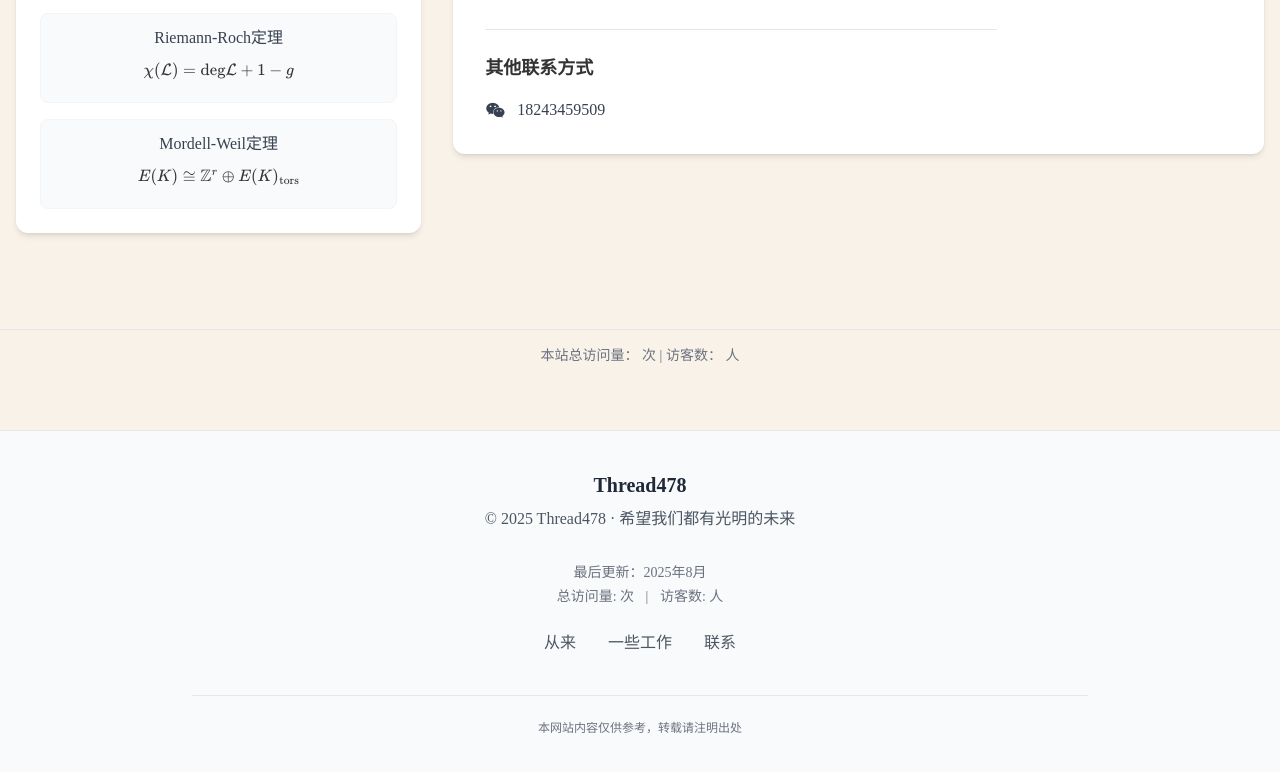
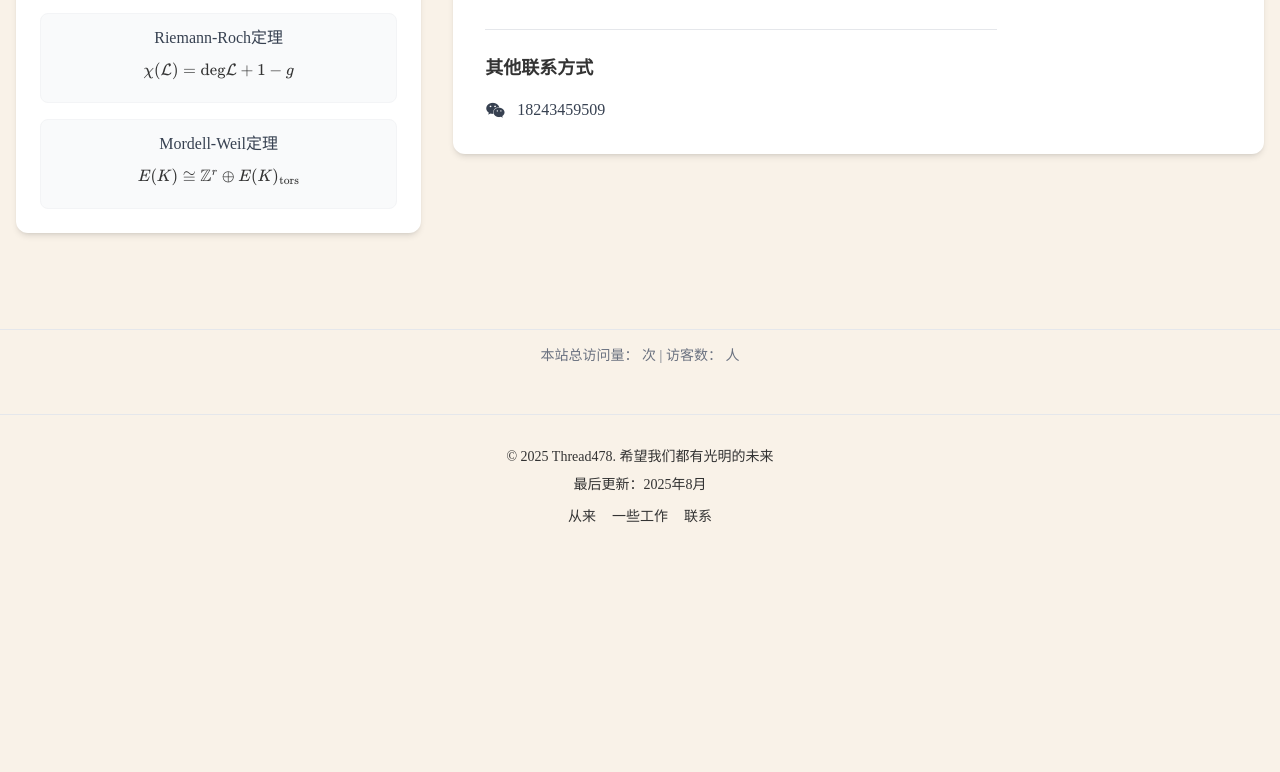
Before and after one commit to Thread478/thread478.github.io, a plain HTML site: page index.html in a window 1280 px wide. Shown: the part 1858-2630 px from the top of the page. After the commit the page ends 2417 px from the top, so only its background shows below. Drawn offline with nearby package versions, Linux system fonts and the light colour scheme; some packages are replaced by stand-ins of ours; animation ran at ten frames a second; a script that the page names is missing; a web font is replaced by a local one.

Commit message:
deploy: Thread478/mywebsite@5b31fbe3f1ccbbe172cd09c1abb67aa7603d7986

```diff
--- a/index.html
+++ b/index.html
@@ -563,37 +563,17 @@ body.dark-mode #dynamic-bg {
 
 <!-- 引入不蒜子统计脚本 -->
 <script async src="//busuanzi.ibruce.info/busuanzi/2.3/busuanzi.pure.mini.js"></script>
-<footer class="container mx-auto px-4 py-10 border-t border-gray-200 mt-16 bg-gray-50 dark:bg-gray-900/50">
-  <div class="max-w-4xl mx-auto">
-    <!-- 站点信息 -->
-    <div class="text-center mb-8">
-      <h3 class="text-xl font-semibold text-gray-800 dark:text-gray-100 mb-2">Thread478</h3>
-      <p class="text-gray-600 dark:text-gray-400">© 2025 Thread478 · 希望我们都有光明的未来</p>
-    </div>
-
-    <!-- 访问统计 -->
-    <div class="text-center text-sm text-gray-500 dark:text-gray-500 mb-6">
-      <p>最后更新：2025年8月</p>
-      <p class="mt-1">
-        <span id="busuanzi_container_site_pv">总访问量: <span id="busuanzi_value_site_pv"></span> 次</span>
-        <span class="mx-2">|</span>
-        <span id="busuanzi_container_site_uv">访客数: <span id="busuanzi_value_site_uv"></span> 人</span>
-      </p>
-    </div>
-
-    <!-- 导航链接 -->
-    <div class="flex flex-wrap justify-center gap-x-8 gap-y-2 mt-6 pb-4">
-      <a href="#about" class="text-gray-600 dark:text-gray-400 hover:text-primary dark:hover:text-primary transition-all duration-300 hover:translate-y-[-2px]">从来</a>
-      <a href="#mathanduseless" class="text-gray-600 dark:text-gray-400 hover:text-primary dark:hover:text-primary transition-all duration-300 hover:translate-y-[-2px]">一些工作</a>
-      <a href="#contact" class="text-gray-600 dark:text-gray-400 hover:text-primary dark:hover:text-primary transition-all duration-300 hover:translate-y-[-2px]">联系</a>
-    </div>
-
-    <!-- 分隔线和版权信息 -->
-    <div class="border-t border-gray-200 dark:border-gray-800 mt-6 pt-6 text-center text-xs text-gray-500 dark:text-gray-500">
-      <p>本网站内容仅供参考，转载请注明出处</p>
+  <footer class="container mx-auto px-4 py-8 border-t border-gray-200 mt-12">
+  <div class="text-center text-black-600 text-sm">
+    <p>© 2025 Thread478. 希望我们都有光明的未来</p>
+    <p class="mt-2">最后更新：2025年8月</p>
+    <div class="mt-3 flex justify-center space-x-4">
+      <a href="#about" class="hover:text-primary transition-colors">从来</a>
+      <a href="#mathanduseless" class="hover:text-primary transition-colors">一些工作</a>
+      <a href="#contact" class="hover:text-primary transition-colors">联系</a>
     </div>
   </div>
 </footer>
-<script src="dynamic-bg.js"></script>
+  <script src="dynamic-bg.js"></script>
 </body>
 </html>
```
